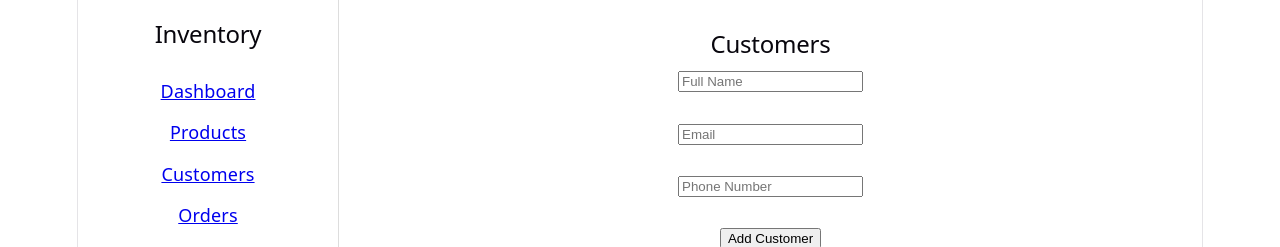
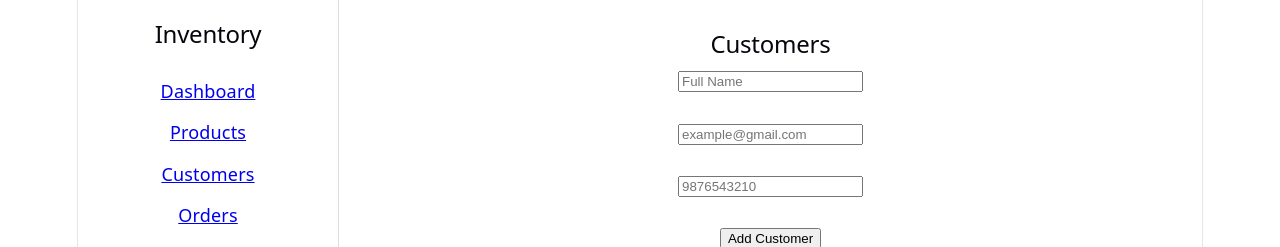
Before and after one commit to KartikT9/inventory-management-system, a React app in the folder frontend/: page /customers in a window 1280 px wide. Shown: the top 247 px of the page. Built offline with nearby package versions, Linux system fonts and the light colour scheme; no server answers; the HTML template or start-up script is replaced by a standard one.

Commit message:
Improve customer validation

```diff
--- a/frontend/src/pages/Customers.jsx
+++ b/frontend/src/pages/Customers.jsx
@@ -24,8 +24,20 @@ function Customers() {
   async function addCustomer(e) {
     e.preventDefault();
 
+    const emailRegex =
+      /^[^\s@]+@[^\s@]+\.[^\s@]+$/;
+
+    if (!emailRegex.test(email)) {
+      alert(
+        "Please enter a valid email address"
+      );
+      return;
+    }
+
     if (!/^\d{10}$/.test(phone)) {
-      alert("Phone number must be exactly 10 digits");
+      alert(
+        "Phone number must be exactly 10 digits"
+      );
       return;
     }
 
@@ -48,12 +60,18 @@ function Customers() {
 
       alert(
         error?.response?.data?.detail ||
-        "Failed to create customer"
+          "Failed to create customer"
       );
     }
   }
 
   async function deleteCustomer(id) {
+    const confirmed = window.confirm(
+      "Are you sure you want to delete this customer?"
+    );
+
+    if (!confirmed) return;
+
     try {
       await api.delete(`/customers/${id}`);
 
@@ -86,7 +104,7 @@ function Customers() {
         <input
           type="email"
           required
-          placeholder="Email"
+          placeholder="example@gmail.com"
           value={email}
           onChange={(e) =>
             setEmail(e.target.value)
@@ -99,12 +117,18 @@ function Customers() {
         <input
           type="tel"
           required
+          maxLength="10"
           pattern="[0-9]{10}"
           title="Phone number must be exactly 10 digits"
-          placeholder="Phone Number"
+          placeholder="9876543210"
           value={phone}
           onChange={(e) =>
-            setPhone(e.target.value)
+            setPhone(
+              e.target.value.replace(
+                /\D/g,
+                ""
+              )
+            )
           }
         />
 
@@ -140,7 +164,9 @@ function Customers() {
               <td>
                 <button
                   onClick={() =>
-                    deleteCustomer(customer.id)
+                    deleteCustomer(
+                      customer.id
+                    )
                   }
                 >
                   Delete
```
